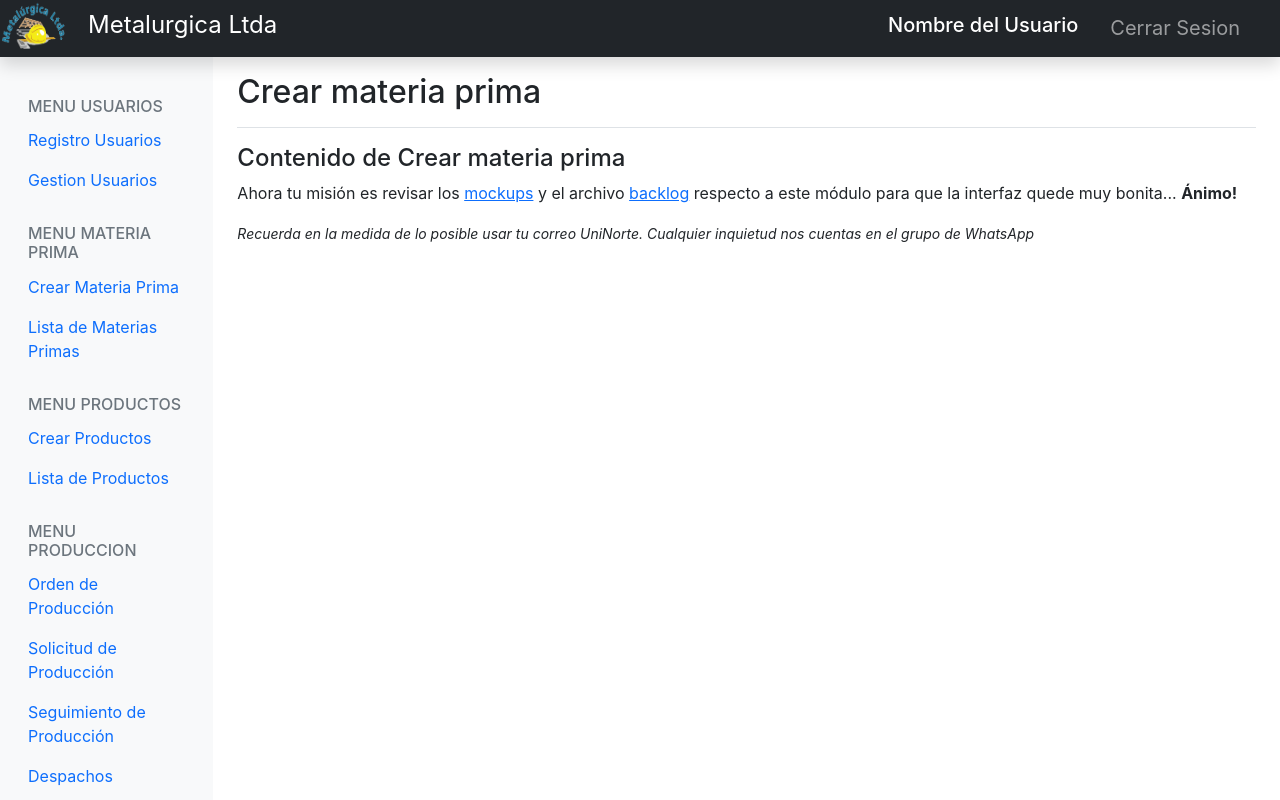
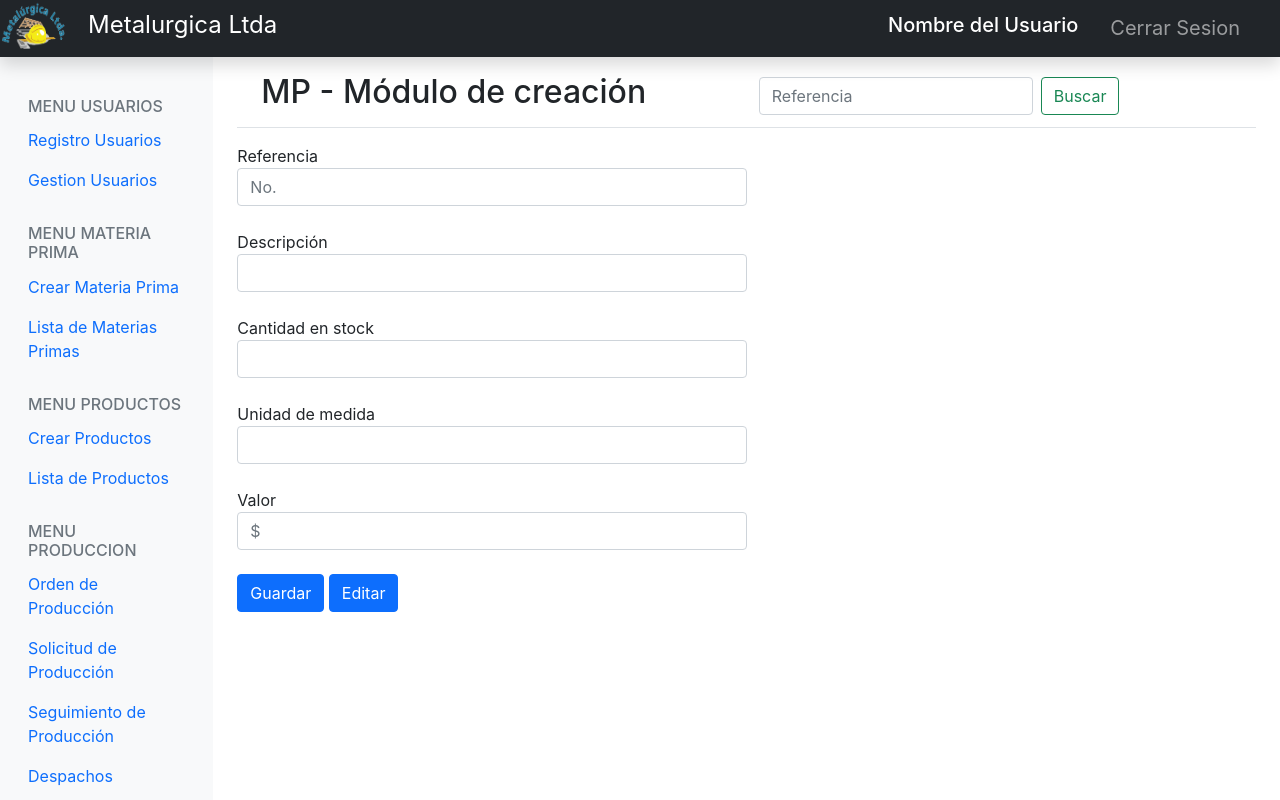
Before and after one commit to adromeroc/Inventario_Metalurgia, a React (Create React App) app: page /materia-prima/crear in a window 1280 px wide. Shown: the top 800 px of the page. Built offline with nearby package versions, Linux system fonts and the light colour scheme; the HTML template or start-up script is replaced by a standard one.

Commit message:
MP creación

```diff
--- a/src/componentes/materia-prima/MateriaPrimaCrear.jsx
+++ b/src/componentes/materia-prima/MateriaPrimaCrear.jsx
@@ -1,11 +1,58 @@
 import { Fragment } from "react";
+
 import DefaultContentMensaje from "../DefaultContentMensaje";
 
 export default function MateriaPrimaCrear() {
     return (
         <Fragment>
-            {/* Elimina el siguiente tag y coloca lo que necesites */}
-            <DefaultContentMensaje msg="Crear materia prima" />
+             <div className="container d-flex justify-content-between flex-wrap flex-md-nowrap align-items-center pt-3 pb-2 mb-3 border-bottom">
+                <h2>MP - Módulo de creación</h2>
+                <form className="d-flex" action="" method="POST">
+                    <input type="text" className="form-control me-2" name="" placeholder="Referencia" />
+                    <button className="btn btn-outline-success" type="submit">Buscar</button>
+                </form>
+                <div></div>
+            </div>
+
+                <div className="form-group">
+                            <label>Referencia</label>
+                            <input type="id_referencia" className="w-50 form-control" placeholder="No. "/>
+                            <br></br>
+                        </div>
+
+                        <div className="form-group">
+                            <label>Descripción</label>
+                            <input type="descripcion" className="w-50 form-control" placeholder=""/>
+                            <br></br>
+                        </div>
+
+                        <div className="form-group">
+                            <label>Cantidad en stock</label>
+                            <input type="descripcion" className="w-50 form-control" placeholder=""/>
+                            <br></br>
+                        </div>
+
+                        <div className="form-group">
+                            <label>Unidad de medida</label>
+                            <input type="descripcion" className="w-50 form-control" placeholder=""/>
+                            <br></br>
+                        </div>
+
+                        <div className="form-group">
+                            <label>Valor</label>
+                            <input type="descripcion" className="w-50 form-control" placeholder="$"/>
+                            <br></br>
+                        </div>
+
+                            <div className="btn-toolbar">
+                                <br></br>
+                                <div className="d-grid gap-2 d-md-block">
+                                    <button className="btn btn-primary" type="button">Guardar</button> <a> </a>
+                                    <button className="btn btn-primary" type="button">Editar</button>
+                                </div>
+                            </div>
+
+
         </Fragment>
     )
 }
```
